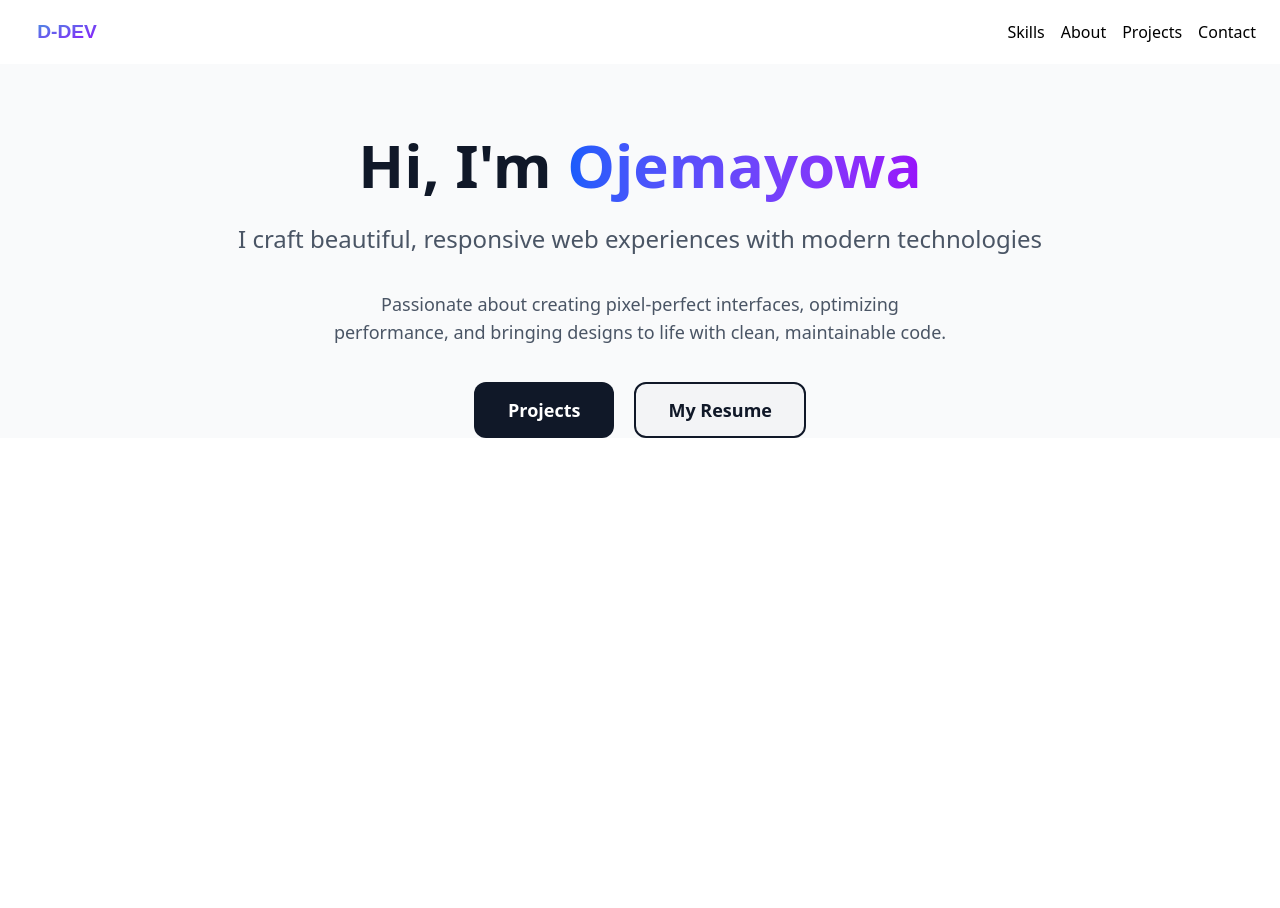
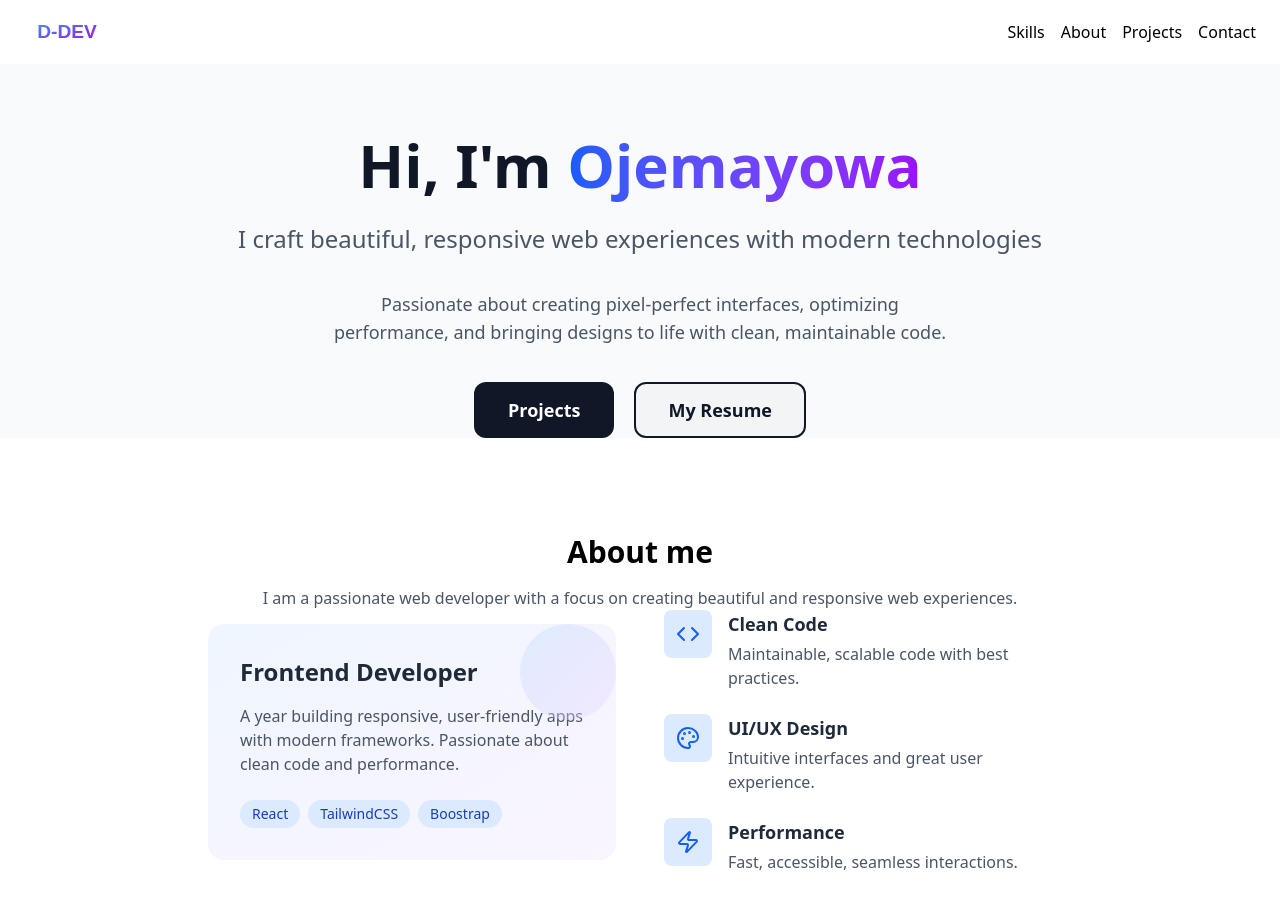
Before and after one commit to D-DEV1/privateweb, a React (Vite) app: page / in a window 1280 px wide. Shown: the top 908 px of the page. Before the commit the page ends 800 px from the top, so only its background shows below. Built offline with nearby package versions, Linux system fonts and the light colour scheme.

Commit message:
third commit

```diff
--- a/src/App.jsx
+++ b/src/App.jsx
@@ -1,6 +1,7 @@
 import React from 'react'
 import Navbar from './Component/Navbar'
 import Hero from './Component/Hero'
+import About from './Component/About'
 
 const App = () => {
   return (
@@ -10,6 +11,7 @@ const App = () => {
     </div>
       <Navbar />
       <Hero />
+      <About />
     </>
   )
 }
--- /dev/null
+++ b/src/Component/About.jsx
@@ -0,0 +1,65 @@
+import React, { useEffect, useState } from 'react';
+import { Code, Palette, Zap } from 'lucide-react';
+
+const About = () => {
+  const [visible, setVisible] = useState(false);
+
+  useEffect(() => {
+    // Trigger animation after mount
+    setTimeout(() => setVisible(true), 200);
+  }, []);
+
+  return (
+   <>
+   <div className="max-w-4xl mx-auto px-4 py-24 mb-6">
+    <div>
+        <h1 className='flex justify-center text-3xl font-bold '>About me</h1>
+        <p className='text-center mt-4 text-gray-600'>
+          I am a passionate web developer with a focus on creating beautiful and responsive web experiences.</p>
+    </div>
+
+<div className="grid md:grid-cols-2 gap-12 items-center">
+  {/* Left: Profile & Tech */}
+  <div className={`transition-all duration-700 ${visible ? 'opacity-100 translate-x-0' : 'opacity-0 -translate-x-8'}`}>
+    <div className="bg-gradient-to-br from-blue-50 to-purple-50 rounded-2xl p-8 relative overflow-hidden">
+      <div className="absolute top-0 right-0 w-24 h-24 bg-gradient-to-br from-blue-200 to-purple-200 rounded-full opacity-40"></div>
+      <h3 className="text-2xl font-bold text-gray-800 mb-4">Frontend Developer</h3>
+      <p className="text-gray-600 mb-6">
+        A year building responsive, user-friendly apps with modern frameworks. Passionate about clean code and performance.
+      </p>
+      <div className="flex flex-wrap gap-2">
+        {['React',  'TailwindCSS', 'Boostrap'].map(tech => (
+          <span key={tech} className="bg-blue-100 text-blue-800 px-3 py-1 rounded-full text-sm">{tech}</span>
+        ))}
+      </div>
+    </div>
+  </div>
+
+  {/* Right: Features */}
+  <div className={`space-y-6 transition-all duration-700 ${visible ? 'opacity-100 translate-x-0' : 'opacity-0 translate-x-8'}`}>
+    {[
+      { icon: Code, title: 'Clean Code', desc: 'Maintainable, scalable code with best practices.' },
+      { icon: Palette, title: 'UI/UX Design', desc: 'Intuitive interfaces and great user experience.' },
+      { icon: Zap, title: 'Performance', desc: 'Fast, accessible, seamless interactions.' }
+    ].map(({ icon: Icon, title, desc }) => (
+      <div key={title} className="flex items-start space-x-4">
+        <div className="bg-blue-100 rounded-lg p-3">
+          <Icon className="text-blue-600" size={24} />
+        </div>
+        <div>
+          <h4 className="text-lg font-semibold text-gray-800 mb-1">{title}</h4>
+          <p className="text-gray-600">{desc}</p>
+        </div>
+      </div>
+    ))}
+  </div>
+</div>
+   </div>
+
+
+   </>
+
+  );
+};
+
+export default About;
--- a/src/Component/Hero.jsx
+++ b/src/Component/Hero.jsx
@@ -32,6 +32,8 @@ const Hero = () => {
         </div>
     </div>
 
+
+
 </section>
     </div>
 
```
